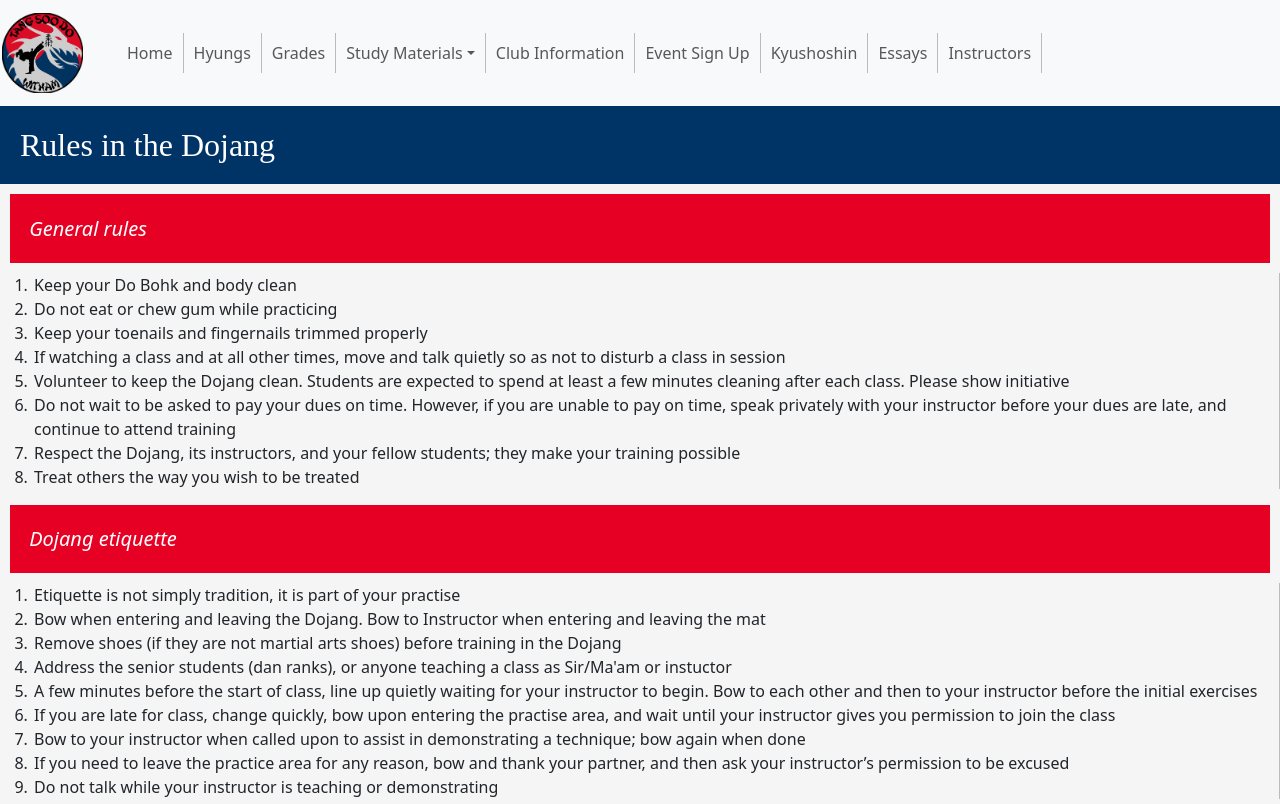
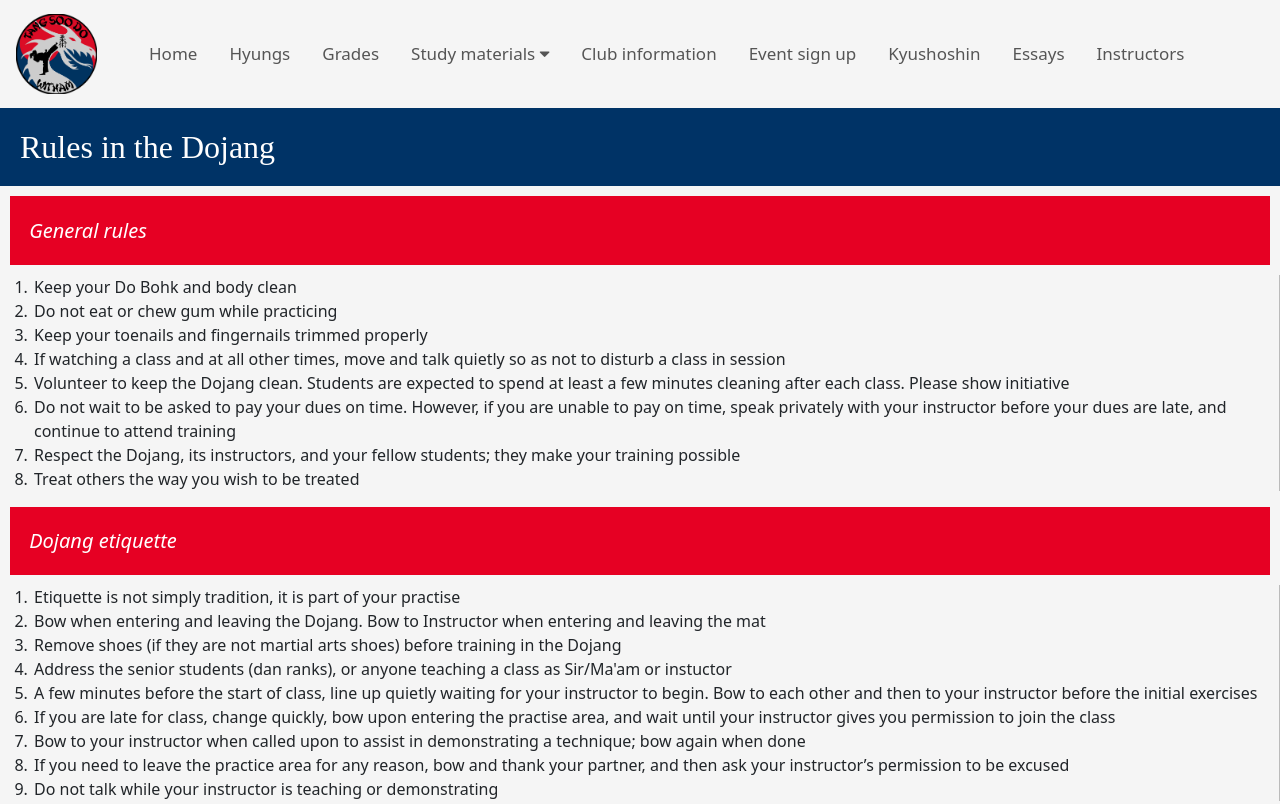
Before and after one commit to emma-lynch-19/martial-arts, an Eleventy site: page studmat_rules.html in a window 1280 px wide. Shown: the top 804 px of the page. Built offline with nearby package versions, Linux system fonts and the light colour scheme; Eleventy itself is replaced by a stand-in of ours; files that its build step writes are made by us from their sources; files whose address does not match are found by name; a web font is replaced by a local one.

Commit message:
Update studmat_rules.html

```diff
--- a/studmat_rules.html
+++ b/studmat_rules.html
@@ -11,51 +11,49 @@
     <link rel="preconnect" href="https://fonts.googleapis.com">
     <link rel="preconnect" href="https://fonts.gstatic.com" crossorigin>
     <link href="https://fonts.googleapis.com/css2?family=Mozilla+Text:wght@200..700&display=swap" rel="stylesheet">
+    <script>
+    /* Toggle between adding and removing the "responsive" class to topnav when the user clicks on the icon */
+    function myFunction() {
+    var x = document.getElementById("myTopnav");
+    if (x.className === "topnav") {
+        x.className += " responsive";
+    } else {
+        x.className = "topnav";
+    }
+    }
+    </script>
 </head>
     <body>
-         <nav class="navbar navbar-expand-lg bg-light">
-        <a class="navbar-brand" href="home.html">
-            <img src="witham_logo.png" width="81" height="80" alt="Logo"></a>
-            <ul class="navbar-nav">
-            <div class="container-fluid">
-                <ul class="navbar-nav">
-                    <li class="nav-item">
-                        <a class="nav-link" href="home.html">Home</a>
-                    </li>
-                    <li class="nav-item">
-                        <a class="nav-link" href="hyungs.html">Hyungs</a>
-                    </li>
-                    <li class="nav-item">
-                        <a class="nav-link" href="grades.html">Grades</a>
-                    </li>
-                    <li class="nav-item dropdown">
-                        <a class="nav-link dropdown-toggle" href="#" id="dropdownMenuButton1" role="button" data-bs-toggle="dropdown" aria-expanded="false"> Study Materials</a>
-                        <ul class="dropdown-menu" aria-labelledby="dropdownMenuButton1">
-                            <li><a class="dropdown-item" href="studmat_anatomy.html">Anatomy</a></li>
-                            <li><a class="dropdown-item" href="studmat_history.html">History of Tang Soo Do</a></li>
-                            <li><a class="dropdown-item" href="studmat_philosiphy.html">Philosophy of Tang Soo Do</a></li>
-                            <li><a class="dropdown-item" href="studmat_rules.html">Rules in the Dojang</a></li>
-                            <li><a class="dropdown-item" href="studmat_terminology.html">Terminology</a></li>
-                        </ul>
-                    </li>
-                    <li class="nav-item">
-                        <a class="nav-link" href="club_information.html">Club Information</a>
-                    </li>
-                    <li class="nav-item">
-                        <a class="nav-link" href="event_sign_up.html">Event Sign Up</a>
-                    </li>
-                    <li class="nav-item">
-                        <a class="nav-link" href="kyushoshin.html">Kyushoshin</a>
-                    </li>
-                    <li class="nav-item">
-                        <a class="nav-link" href="essays.html">Essays</a>
-                    </li>
-                    <li class="nav-item">
-                        <a class="nav-link" href="instructors.html">Instructors</a>
-                    </li>
-                </ul>
-            </div>
-        </nav>
+    <!-- Load an icon library to show a hamburger menu (bars) on small screens -->
+    <link rel="stylesheet" href="https://cdnjs.cloudflare.com/ajax/libs/font-awesome/4.7.0/css/font-awesome.min.css">
+         <div class="topnav" id="myTopnav">
+    <a class="navbar-brand" href="home.html">
+        <img src="witham_logo.png" width="81" height="80" alt="Logo">
+    </a>
+    <a href="#home">Home</a>
+    <a href="hyungs.html">Hyungs</a>
+    <a href="grades.html">Grades</a>
+    <div class="dropdown">
+    <button class="dropbtn">Study materials
+      <i class="fa fa-caret-down"></i>
+    </button>
+    <div class="dropdown-content">
+      <a href="studmat_anatomy.html">Anatomy</a>
+      <a href="studmat_philosiphy.html">Philosophy</a>
+      <a href="studmat_history.html">History</a>
+      <a href="studmat_rules.html">Rules</a>
+      <a href="studmat_terminology.html">Terminology</a>
+    </div>
+  </div>
+  <a href="club_information.html">Club information</a>
+  <a href="event_sign_up.html">Event sign up</a>
+  <a href="kyushoshin.html">Kyushoshin</a>
+  <a href="essays.html">Essays</a>
+  <a href="instructors.html">Instructors</a>
+  <a href="javascript:void(0);" class="icon" onclick="myFunction()">
+    <i class="fa fa-bars"></i>
+  </a>
+</div>
 
     <h2>Rules in the Dojang</h2>
         <p id="italics">General rules</p>
```
